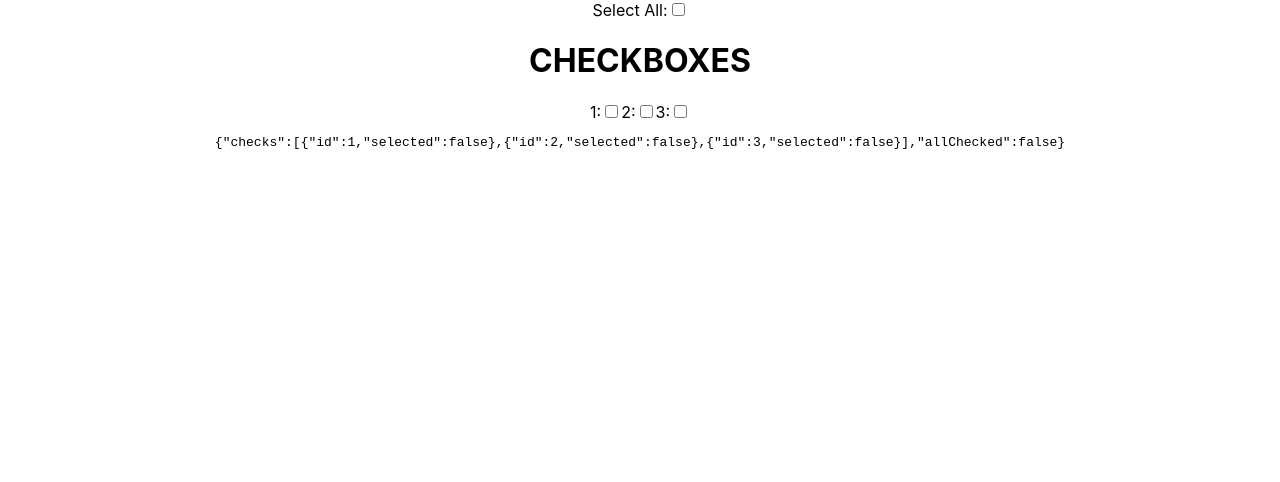
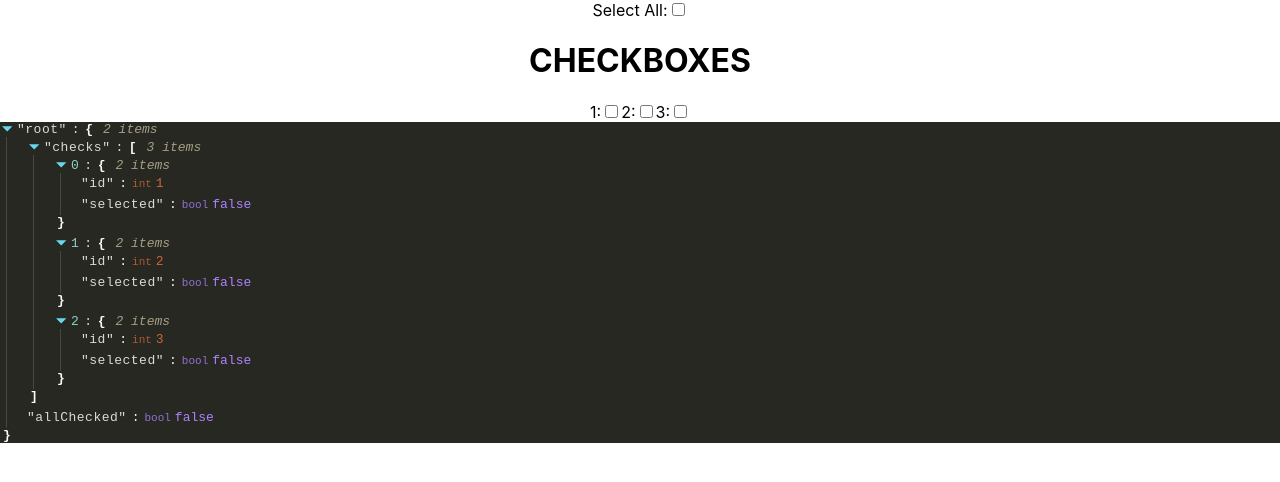
Before and after one commit to toddjudd/reducer-hell, a React (Create React App) app: page / in a window 1280 px wide. Shown: the top 482 px of the page. Built offline with nearby package versions, Linux system fonts and the light colour scheme.

Commit message:
adding deps adding print out formating

```diff
--- a/package.json
+++ b/package.json
@@ -8,6 +8,7 @@
     "@testing-library/user-event": "^12.6.0",
     "react": "^17.0.1",
     "react-dom": "^17.0.1",
+    "react-json-view": "^1.19.1",
     "react-scripts": "4.0.1",
     "web-vitals": "^0.2.4"
   },
--- a/src/App.js
+++ b/src/App.js
@@ -1,4 +1,5 @@
 import { useReducer } from 'react';
+import ReactJson from 'react-json-view';
 import './App.css';
 
 function App() {
@@ -7,9 +8,11 @@ function App() {
       case 'SELECT_CHECK': {
         return {
           checks: state.checks.map((check, i) => {
+            console.log({ action, check, i });
             if (action.id === check.id) {
               check.selected = !check.selected;
             }
+            console.log({ action, check, i });
             return check;
           }),
           allChecked: state.checks.reduce((acc, check) => {
@@ -44,6 +47,7 @@ function App() {
 
   const [state, dispatch] = useReducer(reducer, init);
   return (
+    <>
       <div className='App'>
         <label htmlFor='selectAll'>
           Select All:
@@ -70,8 +74,9 @@ function App() {
             </label>
           );
         })}
-      <pre>{JSON.stringify(state)}</pre>
       </div>
+      <ReactJson src={state} theme='monokai' />
+    </>
   );
 }
 
```
Also changed, not shown: 2 other files (tests, documents, lock files or other folders). Lines whose indentation alone changed are shown as unchanged.
